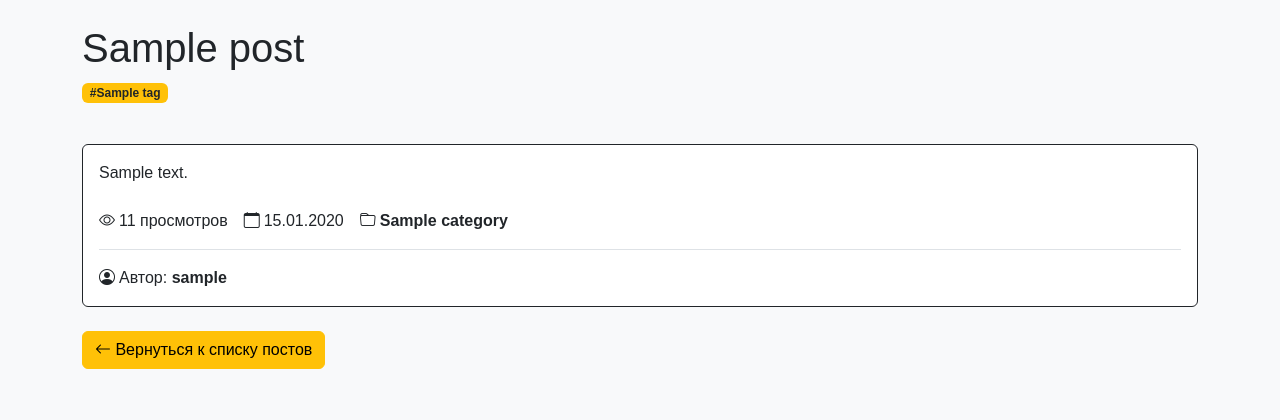
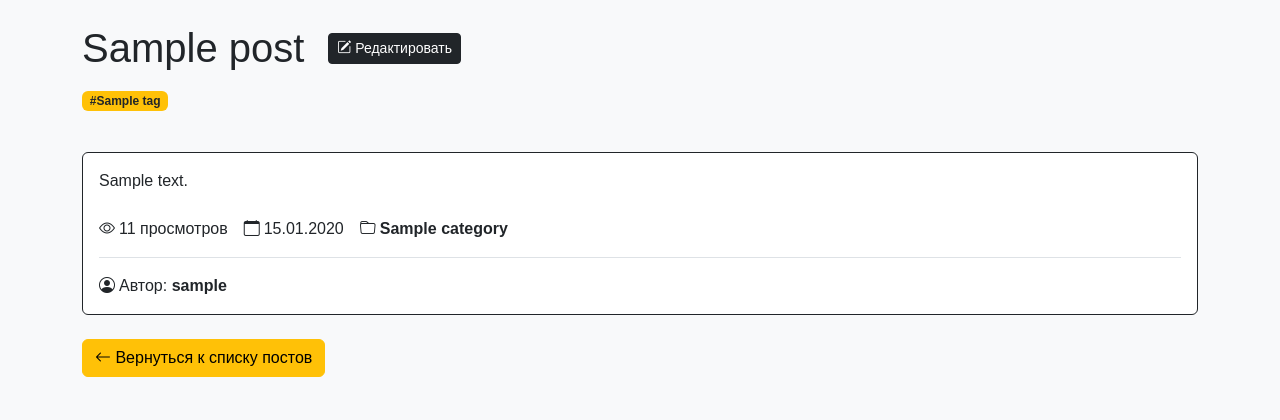
Before and after one commit to OlegVovchenko/DjangoProject, a Django app: a page that uses python_blog/templates/post_detail.html in a window 1280 px wide. Shown: the part 60-480 px from the top of the page. Run offline with Django 5.2, Linux system fonts and the light colour scheme; tables that the repository leaves empty hold one stand-in row (values such as "Sample post").

Commit message:
hw26: добавление кнопки обновить в детальное отображение поста

```diff
--- a/python_blog/templates/post_detail.html
+++ b/python_blog/templates/post_detail.html
@@ -9,8 +9,13 @@
     <!-- Заголовок и теги -->
     <div class="row mb-4">
         <div class="col-12">
-            <h1 class="text-dark">{{ post.title }}</h1>
-            <div class="mb-3">
+            <div class="d-flex align-items-center">
+                <h1 class="text-dark mb-0">{{ post.title }}</h1>
+                <a href="{% url 'blog:post_update' post.slug %}" class="btn btn-sm btn-dark ms-4">
+                    <i class="bi bi-pencil-square"></i> Редактировать
+                </a>
+            </div>
+            <div class="mb-3 mt-3">
                 {% for tag in post.tags.all %}
                 <a href="{% url 'blog:tag_detail' tag.slug %}" class="text-decoration-none">
                     <span class="badge bg-warning text-dark me-1">#{{ tag }}</span>
```
